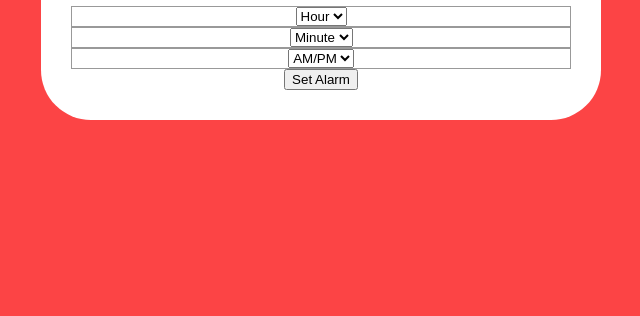
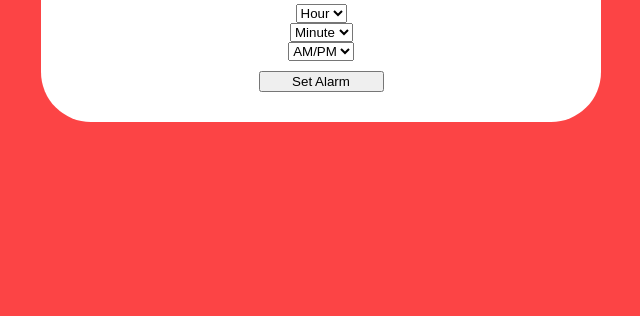
Before and after one commit to sachin-dabas/JAVASCRIPT-PROJECTS, a plain HTML site: page Alarm_Clock/index.html in a window 1280 px wide. Shown: the part 500-816 px from the top of the page, without its empty margins (319-959 px from the left). Drawn offline with Linux system fonts and the light colour scheme.

Commit message:
adding new project

```diff
--- a/Project_01/index.html
+++ b/Alarm_Clock/index.html
@@ -16,12 +16,12 @@
                 display: flex;
                 align-items: center;
                 justify-content: center;
-
             }
             body{
                 background-color: #fc4445;
                 min-height: 100vh;
             }
+
             .wrapper{
                 width: 500px;
                 background-color: white;
@@ -32,14 +32,22 @@
             .wrapper img{
                 max-width: 200px;
             }
+            .wrapper .h1{
+                font-size: 40px;
+                font-weight: 500;
+                margin: 30px 0;
+            }
             .wrapper .content{
                 width: 100%;
                 justify-content: space-between;
                 /* background-color: red; */
             }
-
-            .wrapper .column{
-                border: 1px solid #999;
+            .wrapper button{
+                width: 25%;
+                outline: none;
+                /* border: none; */
+                color:black;
+                margin-top: 10px;
             }
         </style>
     </head>
```
Also changed, not shown: Alarm_Clock/clock.jpg (renamed from Project_01/clock.jpg), 2 other files.
